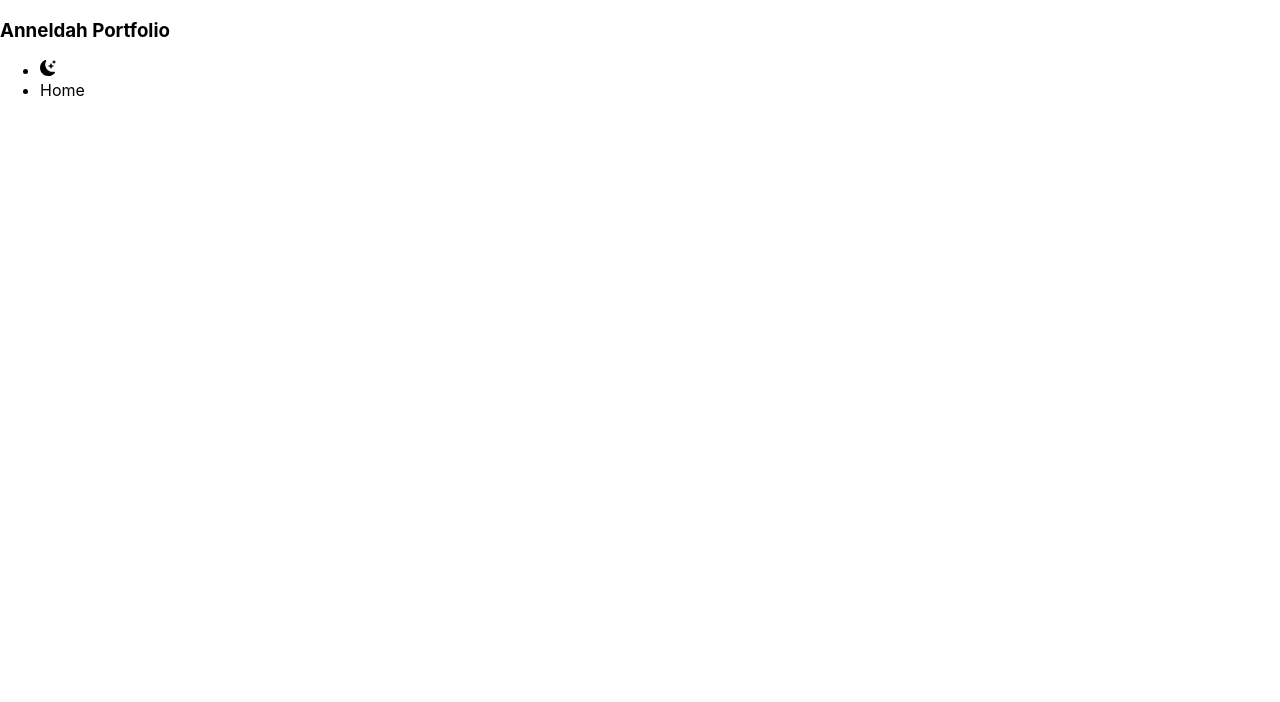
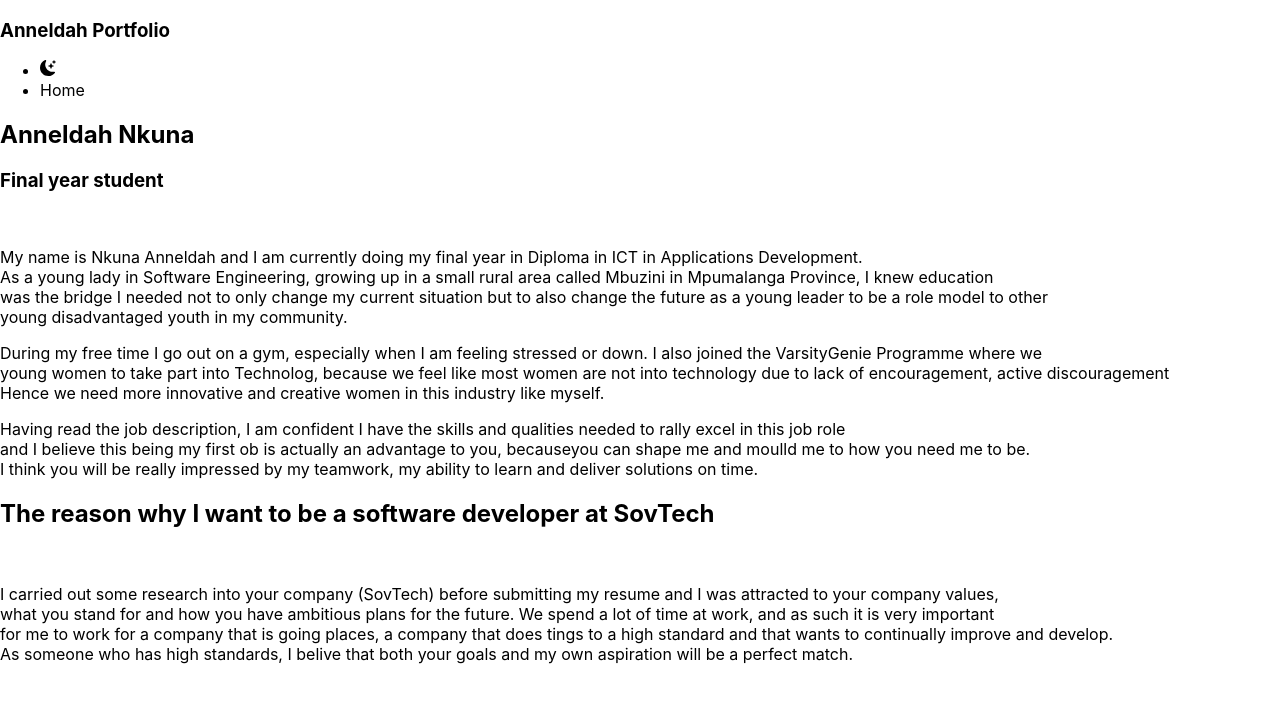
Before and after one commit to Anneldah/my-project, a Next.js app: page / in a window 1280 px wide. Shown: the top 702 px of the page. Built offline with nearby package versions, Linux system fonts and the light colour scheme.

Commit message:
Added two paragraphs

```diff
--- a/pages/index.js
+++ b/pages/index.js
@@ -1,5 +1,6 @@
 import Head from 'next/head';
-import {BsFillMoonStarsFill} from 'react-icons/bs';
+import {BsFillMoonStarsFill} from "react-icons/bs";
+import {AiFillLinkedin} from "react-icons-ai";
 
 export default function Home() {
   return (
@@ -23,6 +24,35 @@ export default function Home() {
                 "bg-gradient-to-r from-cyan-500 to-teal-500 text-white px-4 py6-2 rounded-md ml-8" href="#">Home</a></li>
            </ul>
           </nav>
+          <div>
+            <h2>Anneldah Nkuna</h2>
+            <h3>Final year student</h3><br/>
+            <p>My name is Nkuna Anneldah and I am currently doing my final year in Diploma in ICT in Applications Development.<br/>
+            As a young lady in Software Engineering, growing up in a small rural area called Mbuzini in Mpumalanga Province, I knew education<br/>
+            was the bridge I needed not to only change my current situation but to also change the future as a young leader to be a role model to other<br/>
+            young disadvantaged youth in my community.
+            </p>
+
+            <p>During my free time I go out on a gym, especially when I am feeling stressed or down. I also joined the VarsityGenie Programme where we <br/>
+            young women to take part into Technolog, because we feel like most women are not into technology due to lack of encouragement, active discouragement<br/>
+            Hence we need more innovative and creative women in this industry like myself.</p>
+
+            <p>Having read the job description, I am confident I have the skills and qualities needed to rally excel in this job role<br/>
+            and I believe this being my first ob is actually an advantage to you, becauseyou can shape me and moulld me to how you need me to be.<br/>
+            I think you will be really impressed by my teamwork, my ability to learn and deliver solutions on time.</p>
+          </div>
+
+          <div>
+            <h2>The reason why I want to be a software developer at SovTech</h2><br/>
+            <p>
+              I carried out some research into your company (SovTech) before submitting my resume and I was attracted to your company values,<br/>
+              what you stand for and how you have ambitious plans for the future. We spend a lot of time at work, and as such it is very important<br/>
+              for me to work for a company that is going places, a company that does tings to a high standard and that wants to continually improve and develop.<br/>
+
+              As someone who has high standards, I belive that both your goals and my own aspiration will be a perfect match.
+            </p>
+
+          </div>
 
         </section>
       </main>
```
